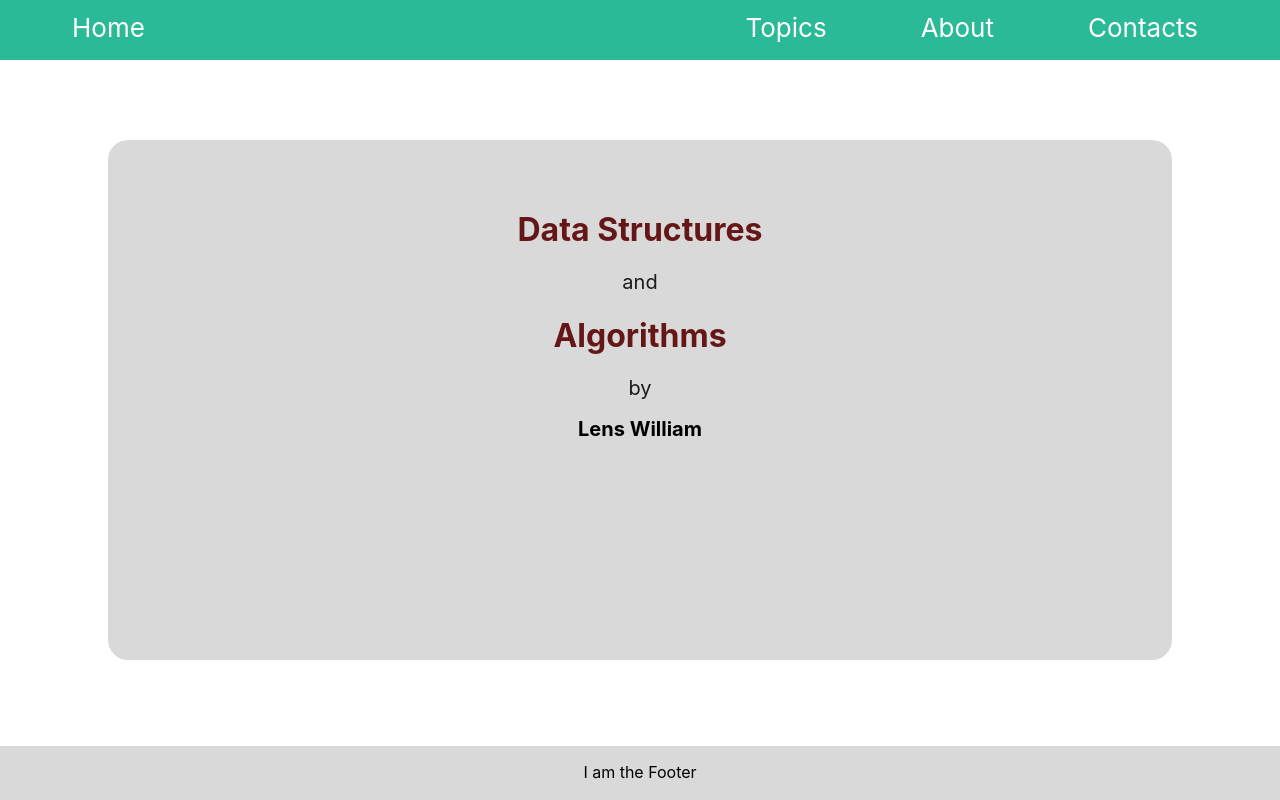
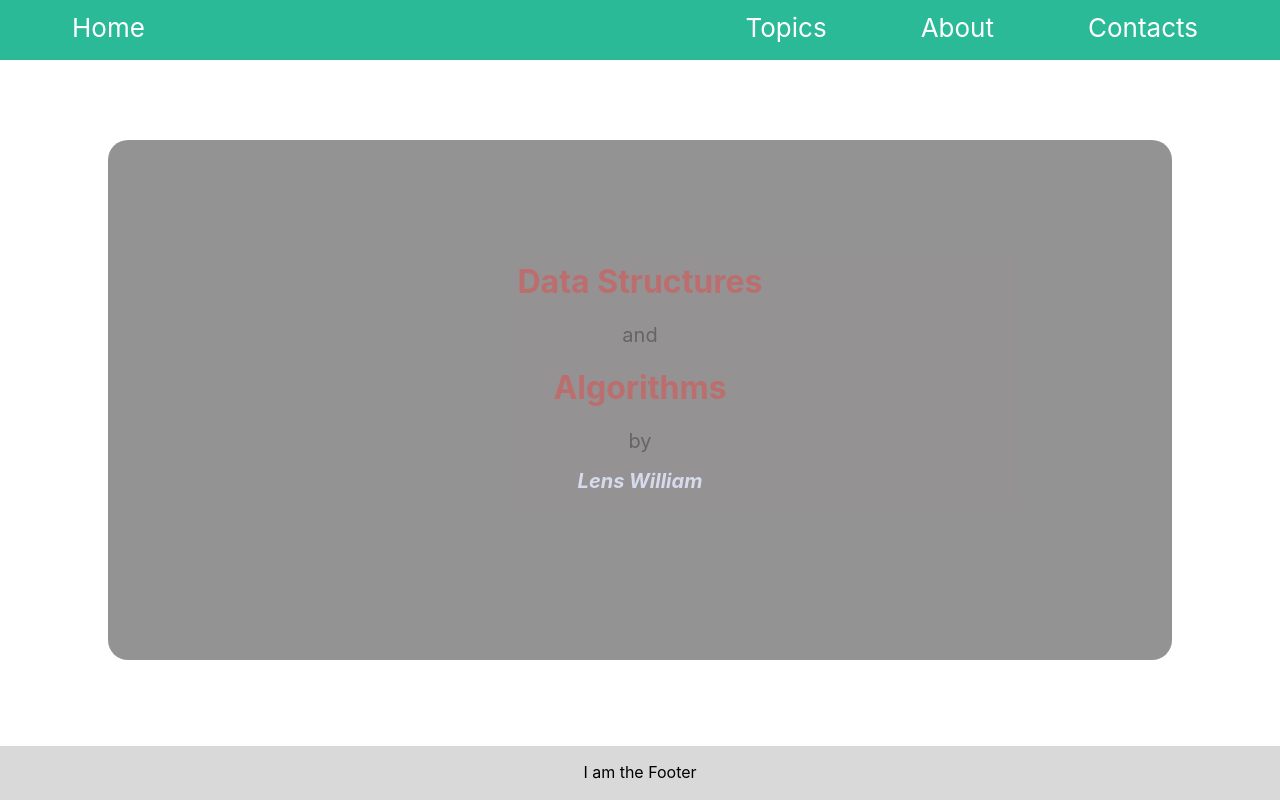
Before and after one commit to Infiinite-lens/dsa-course, a React (Create React App) app: page / in a window 1280 px wide. Built offline with nearby package versions, Linux system fonts and the light colour scheme.

Commit message:
Updated {home} background color, fonts and color

```diff
--- a/src/components/pages/Home.js
+++ b/src/components/pages/Home.js
@@ -4,6 +4,7 @@
 function Home() {
   return (
     <div className={classes["hero-page"]}>
+      <div className={classes["hero-wrapper"]}>
         <div className={classes.text}>
           <h1>Data Structures</h1>
           <div className={classes.and}>and</div>
@@ -14,6 +15,7 @@
           </div>
         </div>
       </div>
+    </div>
   );
 }
 
--- a/src/components/pages/Home.module.css
+++ b/src/components/pages/Home.module.css
@@ -2,28 +2,35 @@
   height: 60vh;
   width: 1414px;
   /* width: 96vw; */
-  background-color: #d9d9d9;
+  background-color: #4e4b4b;
   position: absolute;
   top: 50%;
   left: 50%;
   transform: translate(-50%, -50%);
   padding: 20px;
-  color: #651717;
+  color: #910f0f;
   border-radius: 20px;
+  text-align: center;
+  opacity: 0.6;
+}
+
+.hero-wrapper {
+  position: relative;
 }
 
 .text {
-  margin-top: 50px;
+  margin-top: 10%;
 }
 
 .name h2 {
   font-size: 20px;
-  color: black;
+  color: rgb(187, 195, 224);
+  font-style: italic;
 }
 
 .and {
   font-size: 20px;
-  color: #1d1b1b;
+  color: rgb(0, 0, 0);
 }
 
 @media screen and (max-width: 1458px) {
```
Lines whose indentation alone changed are shown as unchanged.
